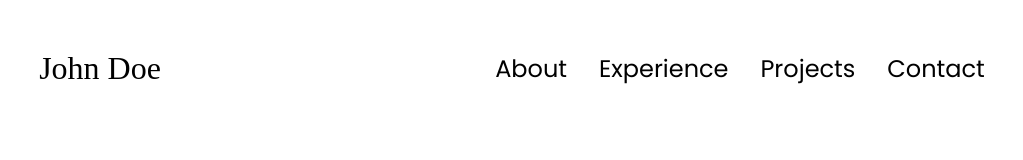
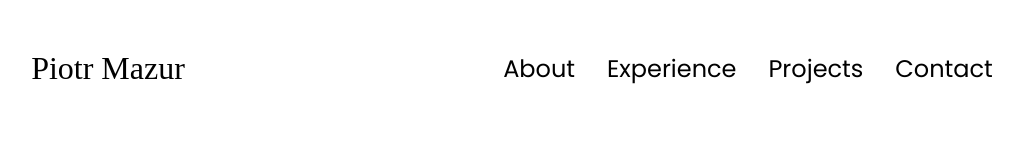
Before and after one commit to ChadurCheese/PersonalPortfolio, a plain HTML site: page index.html in a window 1280 px wide. Shown: the whole page, without its empty margins (128-1151 px from the left). Drawn offline with Linux system fonts and the light colour scheme; a web font is replaced by a local one.

Commit message:
Changed name

```diff
--- a/index.html
+++ b/index.html
@@ -10,7 +10,7 @@
   </head>
   <body>
     <nav id="desktop-nav">
-      <div class="logo">John Doe</div>
+      <div class="logo">Piotr Mazur</div>
       <div>
         <ul class="nav-links">
           <li><a href="#about">About</a></li>
@@ -21,7 +21,7 @@
       </div>
     </nav>
     <nav id="hamburger-nav">
-      <div class="logo">John Doe</div>
+      <div class="logo">Piotr Mazur</div>
       <div class="hamburger-menu">
         <div class="hamburger-icon" onclick="toggleMenu()">
           <span></span>
```
